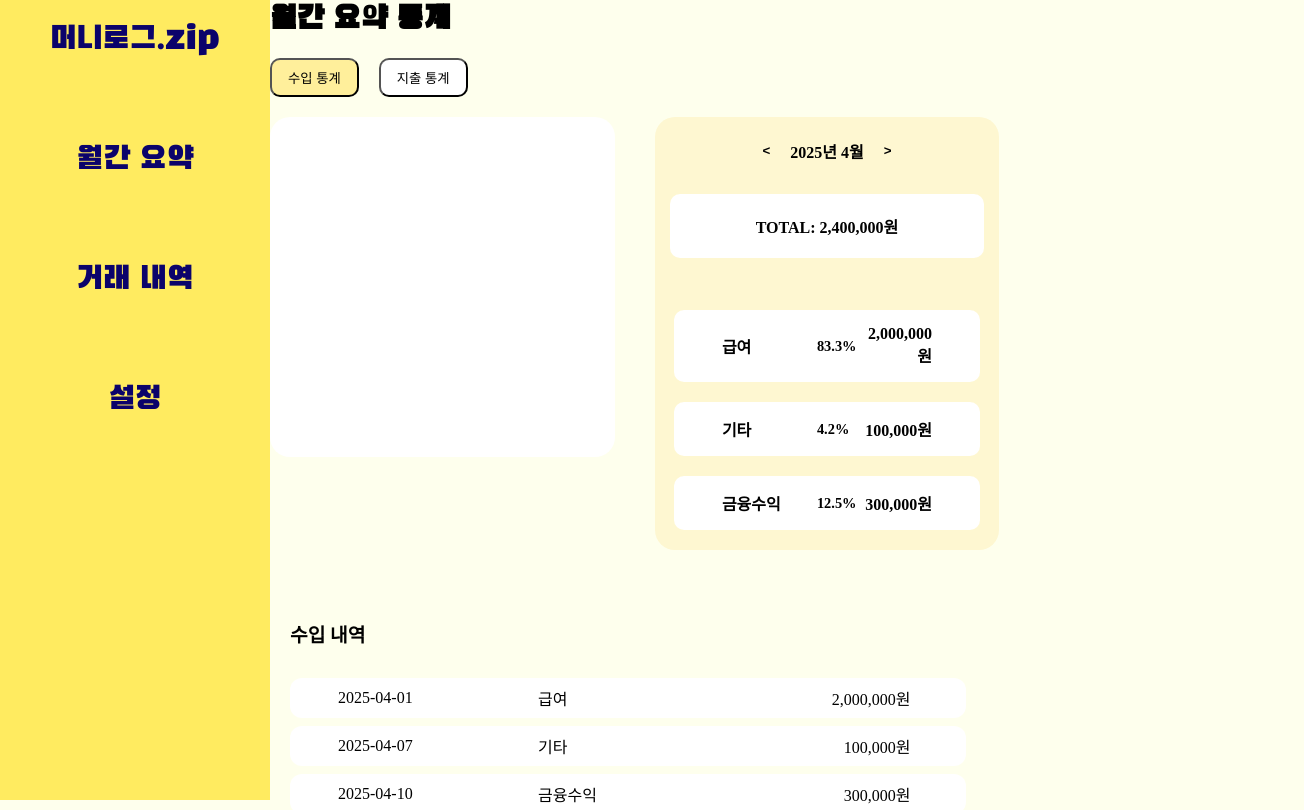
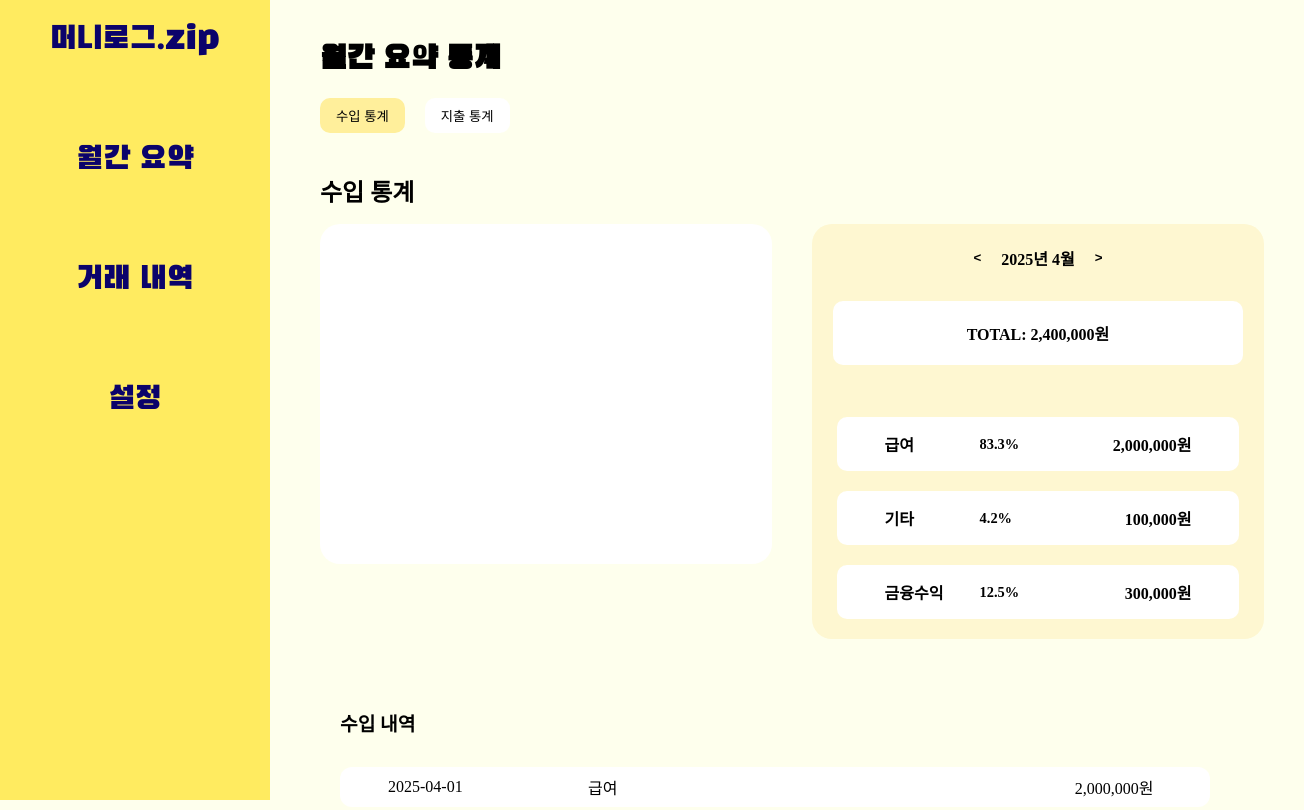
Before and after one commit to ByeongwooAn/-Skeletone-Project-Household-Ledger, a Vue app: page /cashmonth-statistics in a window 1280 px wide. Shown: the top 810 px of the page, 1304 px wide, since content can reach past the window. Built offline with nearby package versions, Linux system fonts and the light colour scheme; data requests are answered from the project's data file.

Commit message:
<feat> 수입 통계 UI css 수정
1. statistics css 버튼, 배치 수정

2. IncomeStats 컴포넌트 내 '수입 통계' 소제목 추가

```diff
--- a/src/components/cashmonth/IncomeStats.vue
+++ b/src/components/cashmonth/IncomeStats.vue
@@ -1,5 +1,6 @@
 <template>
   <div class="app">
+    <h2>수입 통계</h2>
     <div class="chart-summary-container">
       <!--chart 공간-->
       <div class="chart-area"></div>
--- a/src/css/statistics.css
+++ b/src/css/statistics.css
@@ -1,10 +1,10 @@
 /*월간 통계 기본 배경-연한 노란 배경*/
-#cash-statistics-view {
+.cash-statistics-view {
   display: flex;
   flex-direction: column;
-  padding: 20px;
-  width: 100vw;
-  margin: 0 auto;
+  padding: 40px;
+  margin-left: 10px;
+  width: 80vw;
   box-sizing: border-box;
 }
 
@@ -16,14 +16,14 @@
 /*수입 통계, 지출 통계*/
 .tab-menu {
   display: flex;
-  margin-bottom: 20px;
+  margin-bottom: 40px;
   gap: 20px;
   font-weight: bold;
 }
 
 /*선택되지 않은 tab*/
 .tab-menu .tab {
-  text-decoration: none;
+  border: none;
   padding: 8px 16px;
   border-radius: 10px;
   background-color: #fff;
@@ -47,6 +47,7 @@
   width: 100%;
   max-width: 100%;
   margin: 0 auto;
+  padding-top: 1rem;
   flex-grow: 1;
 }
 
```
